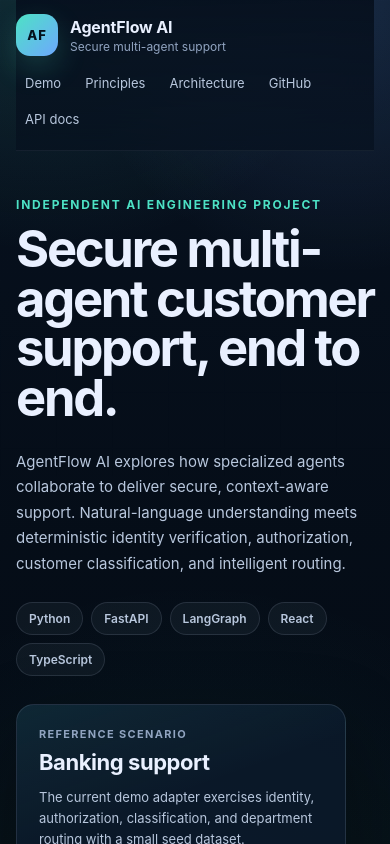
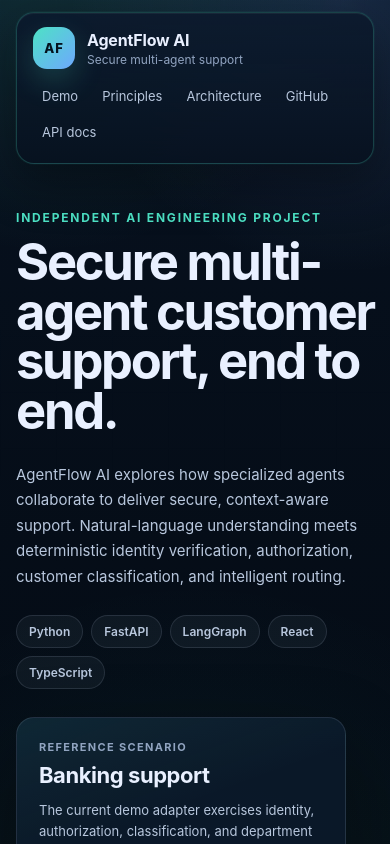
Before and after one commit to isabelSoares/agentflow-ai, a React (Vite) app in the folder frontend/: page / in a window 390 px wide. Shown: the top 844 px of the page. Built offline with nearby package versions, Linux system fonts and the light colour scheme; no server answers.

Commit message:
style(frontend): float and highlight the rounded topbar
Give the sticky header side spacing, rounded corners, an accent border, and a layered glow with mobile overrides.

```diff
--- a/frontend/src/styles.css
+++ b/frontend/src/styles.css
@@ -111,16 +111,36 @@ button:disabled {
 
 .site-header {
   position: sticky;
-  top: 0;
+  top: 14px;
   z-index: 20;
   display: flex;
   align-items: center;
   justify-content: space-between;
   gap: 24px;
-  padding: 18px 0;
-  background: linear-gradient(180deg, rgba(7, 17, 31, 0.96), rgba(7, 17, 31, 0.72));
-  backdrop-filter: blur(16px);
-  border-bottom: 1px solid rgba(148, 163, 184, 0.1);
+  margin: 16px 0 0;
+  padding: 16px 20px;
+  background: linear-gradient(180deg, rgba(12, 26, 45, 0.94), rgba(7, 17, 31, 0.82));
+  backdrop-filter: blur(18px);
+  border: 1px solid rgba(77, 226, 197, 0.22);
+  border-radius: var(--radius-lg);
+  box-shadow:
+    0 18px 48px rgba(0, 0, 0, 0.34),
+    0 0 0 1px rgba(77, 226, 197, 0.05),
+    inset 0 1px 0 rgba(255, 255, 255, 0.05);
+  transition:
+    border-color 160ms ease,
+    box-shadow 160ms ease,
+    background 160ms ease;
+}
+
+.site-header:hover,
+.site-header:focus-within {
+  border-color: rgba(77, 226, 197, 0.38);
+  box-shadow:
+    0 22px 56px rgba(0, 0, 0, 0.38),
+    0 0 0 1px rgba(77, 226, 197, 0.12),
+    0 0 34px rgba(77, 226, 197, 0.1),
+    inset 0 1px 0 rgba(255, 255, 255, 0.06);
 }
 
 .brand {
@@ -999,10 +1019,13 @@ button:disabled {
   }
 
   .site-header {
+    top: 10px;
     align-items: flex-start;
     flex-direction: column;
     gap: 12px;
-    padding: 14px 0;
+    margin: 12px 0 0;
+    padding: 14px 16px;
+    border-radius: var(--radius-md);
   }
 
   .site-nav {
```
Also changed, not shown: 1 other file (tests, documents, lock files or other folders).
